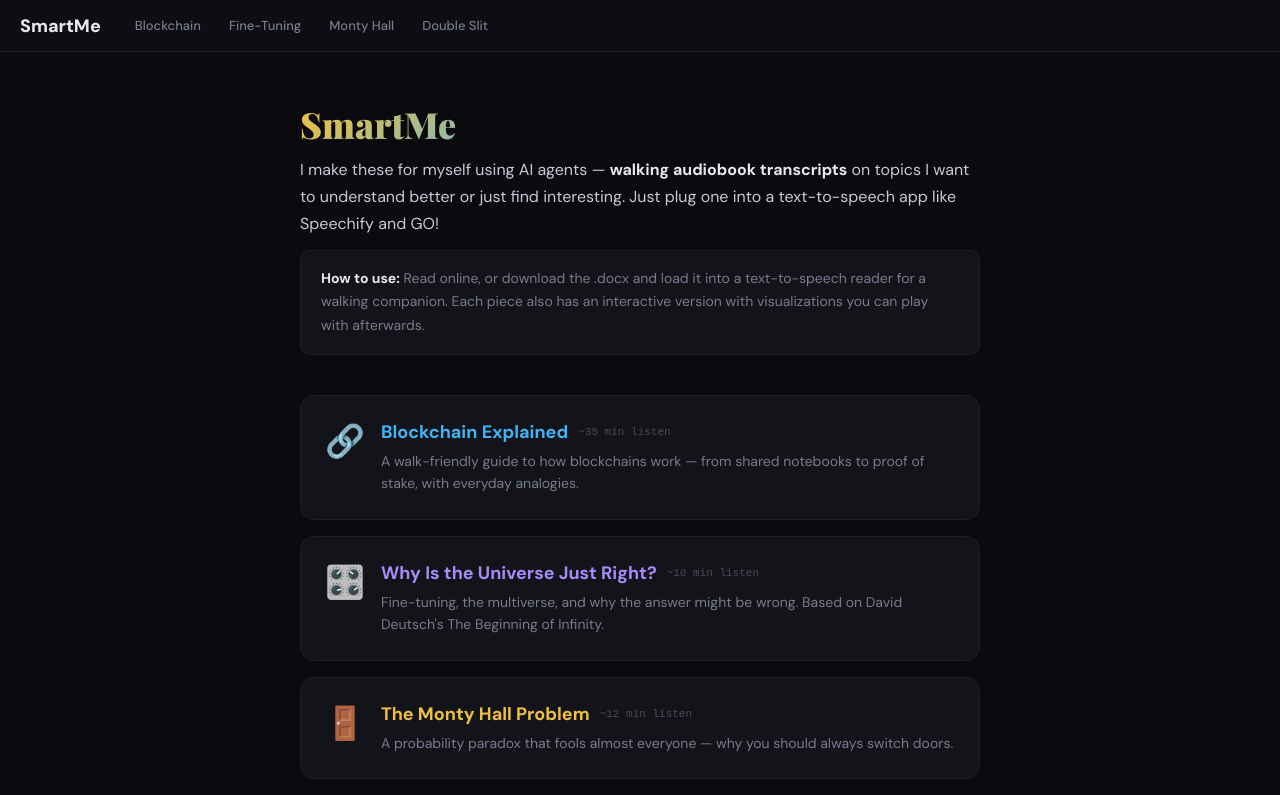
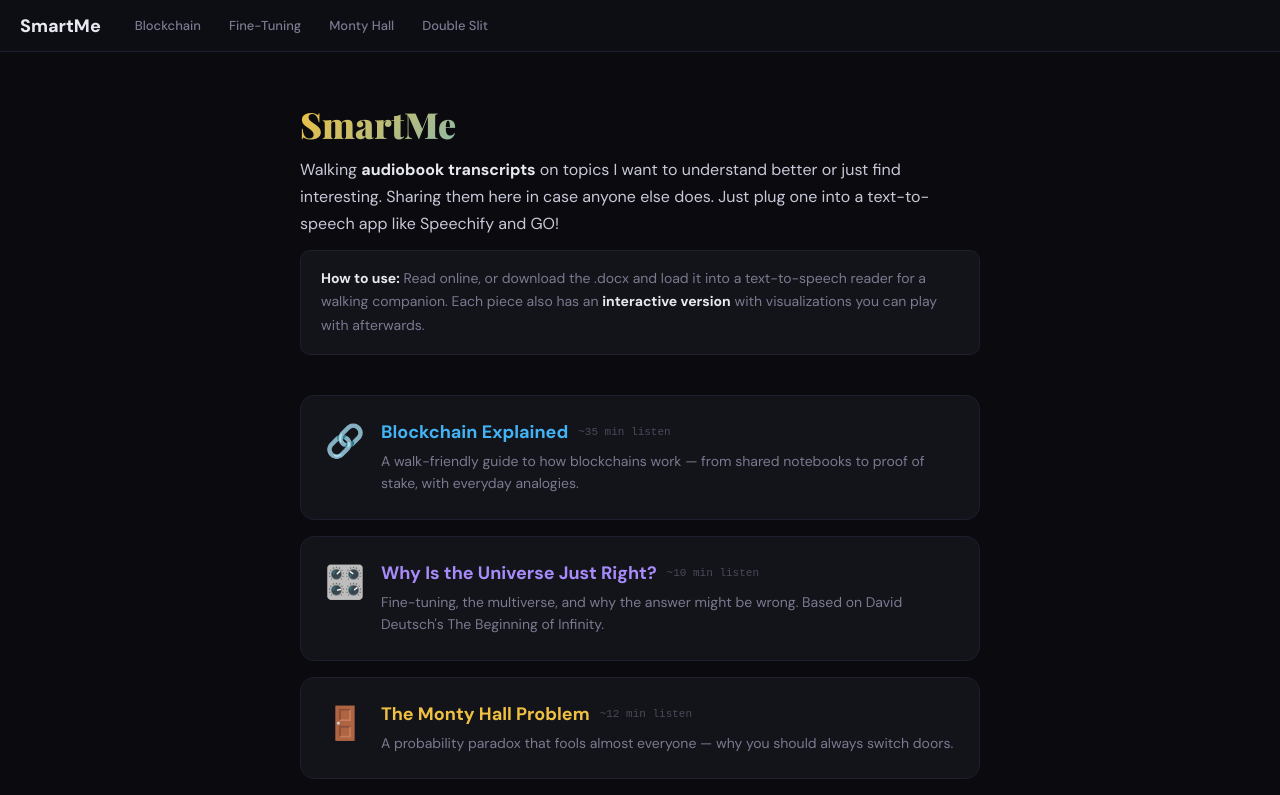
Before and after one commit to lukaszquant/smartme, a React (Vite) app in the folder site/: page / in a window 1280 px wide. Shown: the top 795 px of the page. Built offline with nearby package versions, Linux system fonts and the light colour scheme.

Commit message:
Update homepage copy and bold interactive version in how-to-use

```diff
--- a/site/src/pages/Home.jsx
+++ b/site/src/pages/Home.jsx
@@ -66,9 +66,10 @@ export default function Home() {
         SmartMe
       </h1>
       <p style={{ color: "#c8c8d8", fontSize: 16, lineHeight: 1.7, marginBottom: 12 }}>
-        I make these for myself using AI agents — <strong style={{ color: "#e8e8f0" }}>walking
-        audiobook transcripts</strong> on topics I want to understand better or just
-        find interesting. Just plug one into a text-to-speech app like Speechify and GO!
+        Walking <strong style={{ color: "#e8e8f0" }}>audiobook transcripts</strong> on
+        topics I want to understand better or just find interesting. Sharing them
+        here in case anyone else does. Just plug one into a text-to-speech app
+        like Speechify and GO!
       </p>
 
       <div
@@ -85,8 +86,9 @@ export default function Home() {
       >
         <span style={{ fontWeight: 700, color: "#e8e8f0" }}>How to use:</span>{" "}
         Read online, or download the .docx and load it into a text-to-speech reader
-        for a walking companion. Each piece also has an interactive version
-        with visualizations you can play with afterwards.
+        for a walking companion. Each piece also has an{" "}
+        <strong style={{ color: "#e8e8f0" }}>interactive version</strong> with
+        visualizations you can play with afterwards.
       </div>
 
       <div style={{ display: "flex", flexDirection: "column", gap: 16 }}>
```
